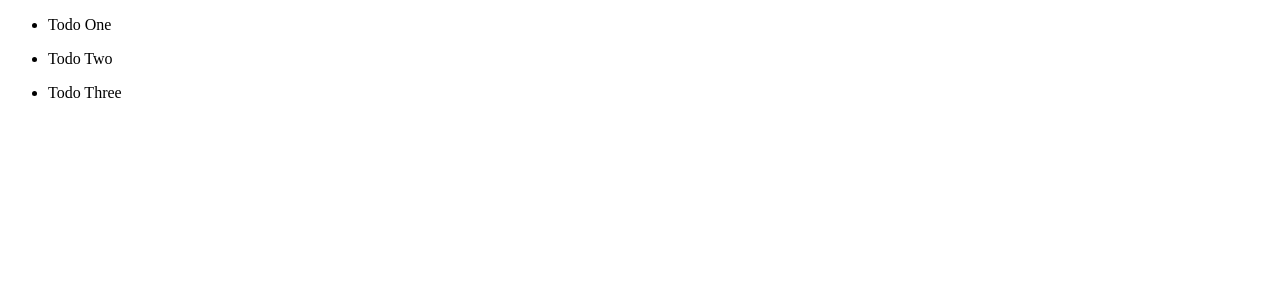
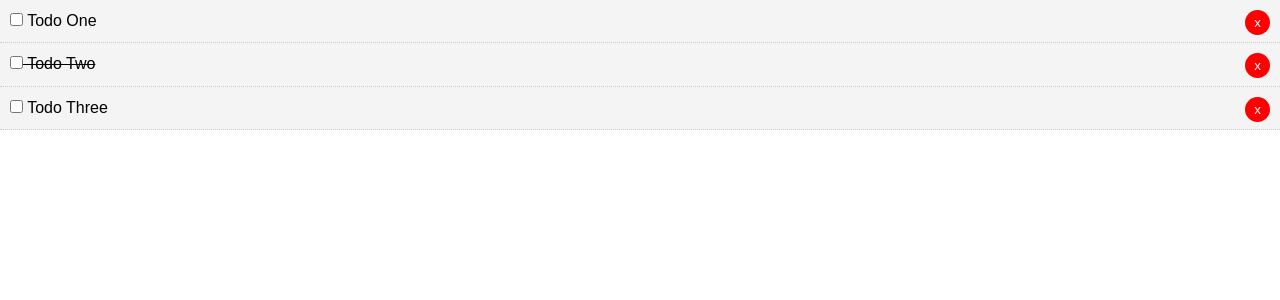
Before and after one commit to gary909/angular-todolist, an Angular app: page / in a window 1280 px wide. Shown: the top 300 px of the page. Built offline with nearby package versions, Linux system fonts and the light colour scheme.

Commit message:
List has working strikethrough, also tickboxes and delete

```diff
--- a/src/app/components/todo-item/todo-item.component.css
+++ b/src/app/components/todo-item/todo-item.component.css
@@ -0,0 +1,19 @@
+.del {
+    background: #ff0000;
+    color: #fff;
+    border: none;
+    padding: 5px 9px;
+    border-radius: 50%;
+    cursor: pointer;
+    float: right;
+}
+
+.todo {
+    background: #f4f4f4;
+    padding: 10px;
+    border-bottom: 1px #ccc dotted;
+}
+
+.is-complete {
+    text-decoration: line-through;
+}
--- a/src/app/components/todo-item/todo-item.component.html
+++ b/src/app/components/todo-item/todo-item.component.html
@@ -1 +1,7 @@
-<p>todo-item works!</p>
+<div [ngClass]="setClasses()">
+    <p>
+        <input type="checkbox" />
+        {{ todo.title }}
+        <button class="del">x</button>
+    </p>
+</div>
--- a/src/app/components/todo-item/todo-item.component.ts
+++ b/src/app/components/todo-item/todo-item.component.ts
@@ -1,4 +1,6 @@
-import { Component, OnInit } from '@angular/core';
+import { Component, OnInit, Input } from '@angular/core';
+import { Todo } from 'src/app/models/Todo';
+import { splitClasses } from '@angular/compiler';
 
 @Component({
   selector: 'app-todo-item',
@@ -6,10 +8,22 @@
   styleUrls: ['./todo-item.component.css']
 })
 export class TodoItemComponent implements OnInit {
+  @Input() todo: Todo;
 
   constructor() { }
 
   ngOnInit() {
   }
 
+  // Set dynamic Classes
+  setClasses() {
+    let classes = {
+      todo: true,
+      'is-complete': this.todo.completed
+    }
+
+    return classes;
+  }
+
+
 }
--- a/src/app/components/todos/todos.component.html
+++ b/src/app/components/todos/todos.component.html
@@ -1,3 +1,3 @@
-<ul *ngFor="let todo of todos"> <!--For each onto our 3 hard coded todos-->
-    <li>{{ todo.title }}</li>
-</ul>
+<app-todo-item *ngFor="let todo of todos" [todo]="todo">
+    <!--For each onto our 3 hard coded todos-->
+</app-todo-item>
--- a/src/styles.css
+++ b/src/styles.css
@@ -1 +1,33 @@
 /* You can add global styles to this file, and also import other style files */
+* {
+    box-sizing: border-box;
+    margin: 0;
+    padding: 0;
+  }
+
+  body {
+    font-family: Arial, Helvetica, sans-serif;
+    line-height: 1.4;
+  }
+
+  a {
+    color: #333;
+    text-decoration: none;
+  }
+
+  .container {
+    padding: 0 1rem;
+  }
+
+  .btn {
+    display: inline-block;
+    border: none;
+    background: #555;
+    color: #fff;
+    padding: 7px 20px;
+    cursor: pointer;
+  }
+
+  .btn:hover {
+    background: #666;
+  }
```
